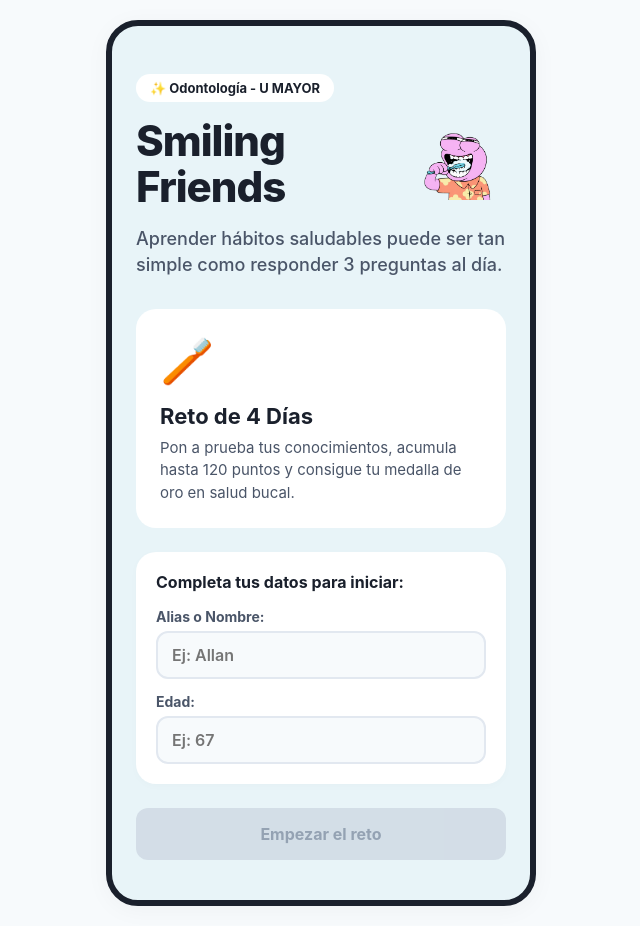
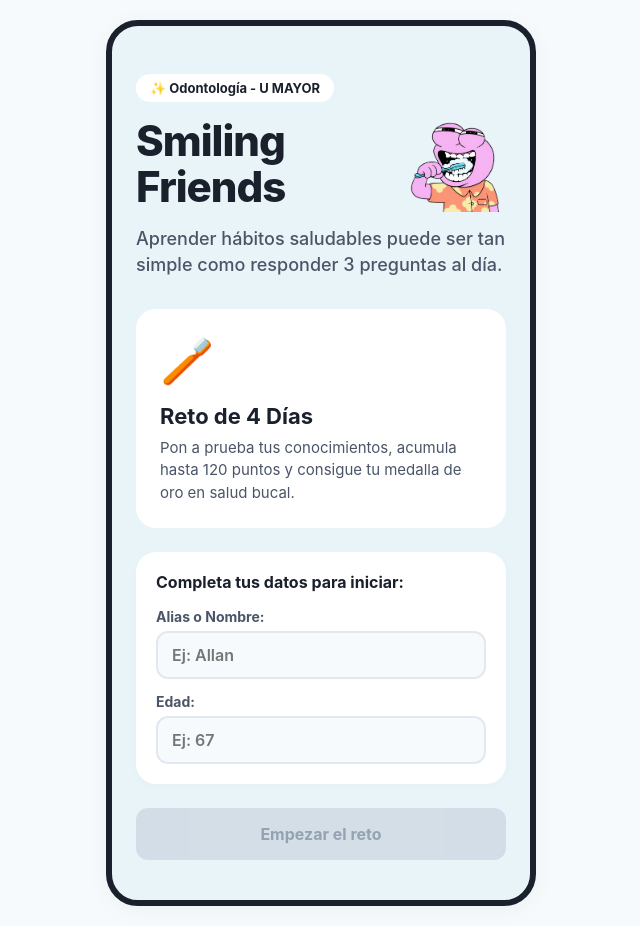
Before and after one commit to ddiegomtt/smiling-friends, a website: page smiling-friends/index.html in a window 1280 px wide. Shown: the whole page, without its empty margins (319-959 px from the left). Drawn offline with nearby package versions, Linux system fonts and the light colour scheme.

Commit message:
Update styles.css

```diff
--- a/smiling-friends/styles.css
+++ b/smiling-friends/styles.css
@@ -241,7 +241,7 @@ body {
   height: 84px;
   object-fit: contain;
   flex-shrink: 0;
-  transform: scale(1.5);
+  transform: scale(2.0);
 }
 
 .hero-text {
```
